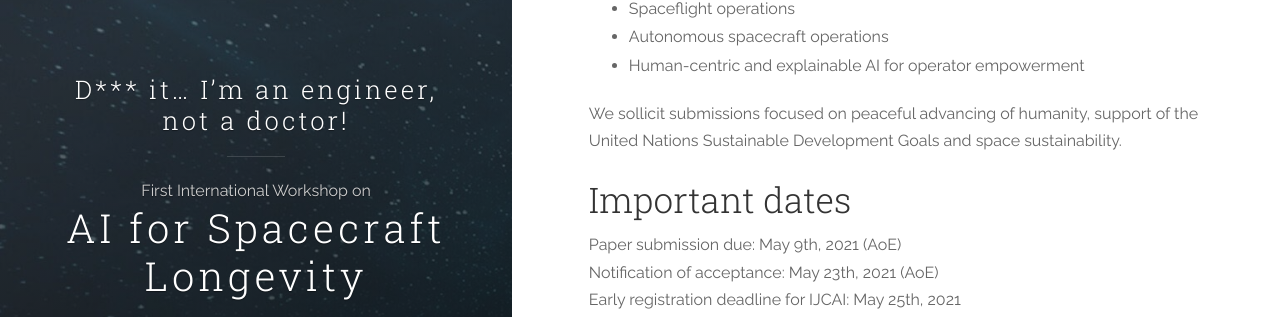
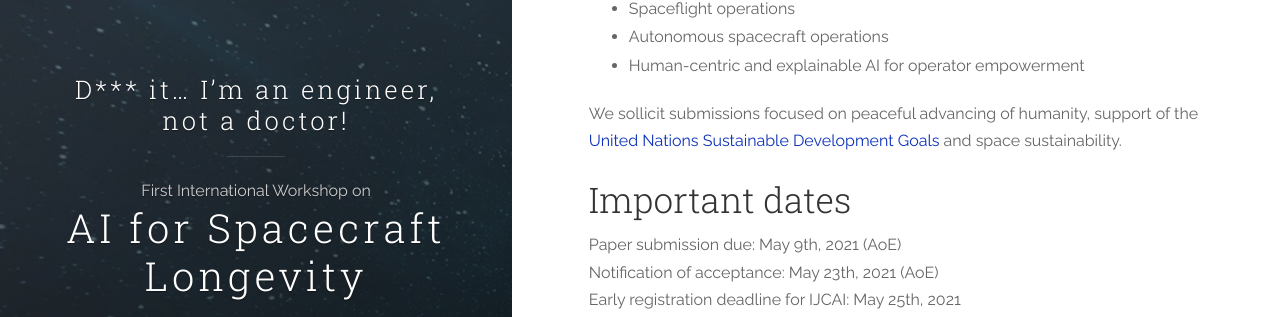
Before and after one commit to ai4spacecraft/ai4spacecraft.github.io, a Jekyll site: the page built from cfp.md, in a window 1280 px wide and 900 px high, scrolled down 604 px. Shown: the part 156-473 px from the top of the window. Built offline with Jekyll 4.4.1, drawn with Linux system fonts in a browser that asks for light colours; some of the changed lines change nothing that is shown.

Commit message:
Update cfp.md

```diff
--- a/cfp.md
+++ b/cfp.md
@@ -30,7 +30,7 @@
 - Autonomous spacecraft operations
 - Human-centric and explainable AI for operator empowerment
 
-We sollicit submissions focused on peaceful advancing of humanity, support of the United Nations Sustainable Development Goals and space sustainability.
+We sollicit submissions focused on peaceful advancing of humanity, support of the [United Nations Sustainable Development Goals](https://sdgs.un.org/goals){:target="_blank"} and space sustainability.
 
 
 ## Important dates
```
